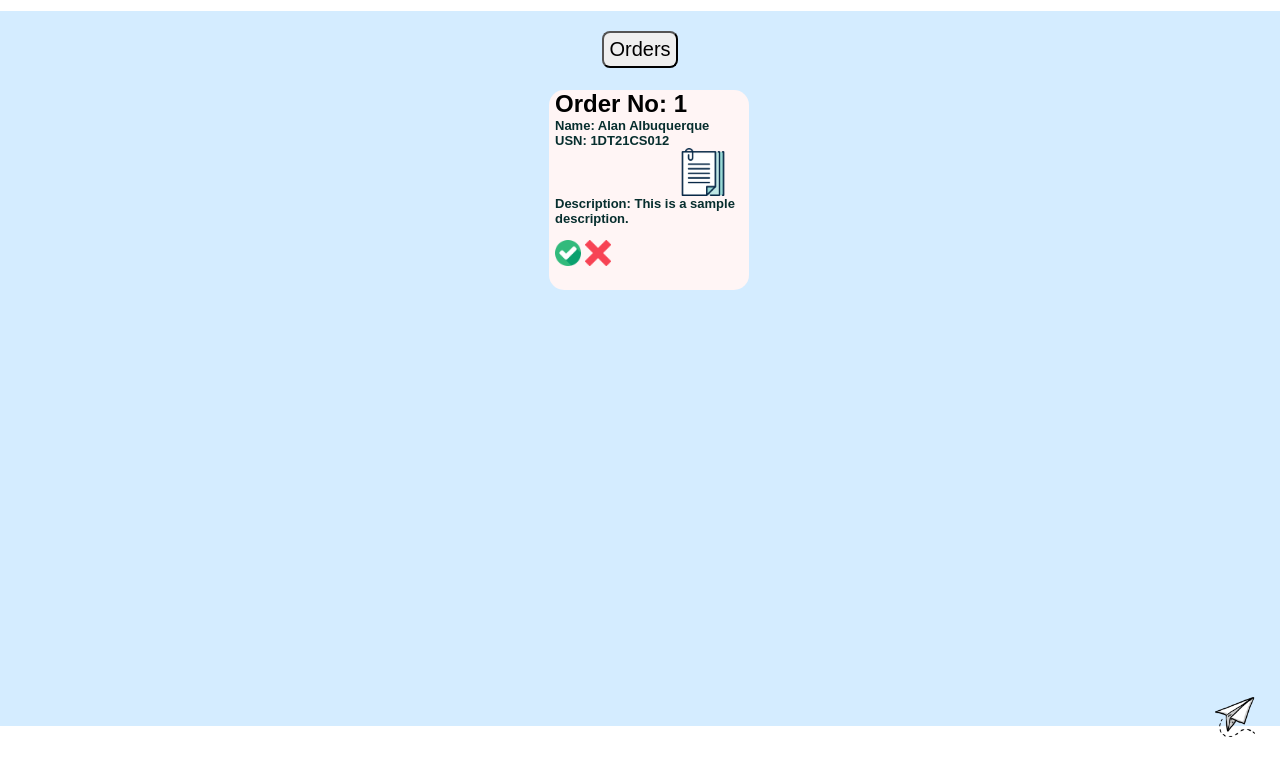
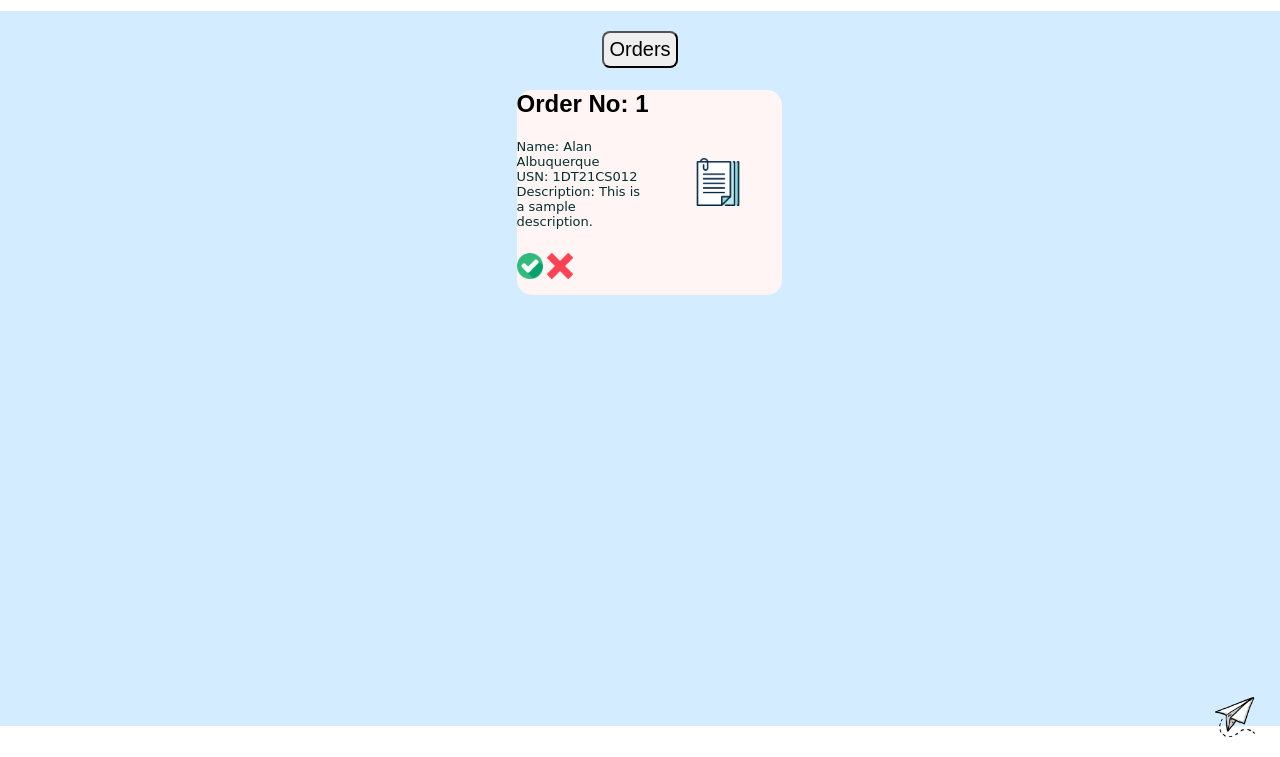
Before and after one commit to ThermalDust095/Xerox-Management, a plain HTML site: page index.html in a window 1280 px wide. Both pictures are taken after a click on the button "Orders". Shown: the part 43-800 px from the top of the page. Drawn offline with Linux system fonts and the light colour scheme.

Commit message:
Version 2

```diff
--- a/css/style.css
+++ b/css/style.css
@@ -32,9 +32,7 @@
     border: 1.5px solid transparent;
     /* border-radius: 8px; */
 }
-/* .border:hover {
-    background-color: cornsilk;
-} */
+
 .navbar-logo {
     height: 29px;
     width: 29px;
@@ -93,8 +91,8 @@
     /* border: 1px solid black; */
     margin-top: 14px;
     margin-left: 18px;
-    height: 200px;
-    width: 200px;
+    height: 205px;
+    width: 265px;
     background-color: rgb(146, 146, 159);
     border-radius: 15px;
     box-sizing: border-box;
@@ -102,40 +100,46 @@
 }
 
 .box-content {
-    margin-left: 6px;
-    font-family: cursive;
+    align-items: center;
+    /* margin-left: 6px; */
+    /* font-family: cursive; */
+}
+
+.order-details {
+    display: flex;
+    align-items: center;
+    justify-content: space-between;
+    margin-top: 10px;
+}
+.user-details, .file-container {
+    width: 48%;
 }
 .box-content p {
     font-size: 13px;
     color:rgb(7, 46, 46);
-    font-weight: bold;
+    font-family: cursive;
+    /* font-weight: bold; */
 }
 .file-image {
-    margin-left: 124px;
-}
-#fileLink {
-    display: inline-block;
-    margin-right: 10px;
+    width: 48px;
+    height: auto;
 }
 
-#fileLink img {
-    width: 48px;
-    height: auto;
-    vertical-align: middle;
-}
 .file-container {
     /* border: 1px solid yellow; */
     height: 111px;
-    background-color: rgb(219, 204, 188);
-    margin-right: 6px;
+    display: flex;
+    justify-content: center;
+    align-items: center;
     cursor: pointer;
     border-radius: 10px;
+    flex-shrink: 0;
 }
 .file-container:hover {
-    background-color: rgb(82, 163, 174);
+    background-color: rgb(255, 255, 255);
 }
 .file-container p {
-    align-content: center;
+    margin: 0;
 }
 
 .action-images {
--- a/js/script.js
+++ b/js/script.js
@@ -23,20 +23,38 @@ document.getElementById("ordersBtn").addEventListener("click", function(){
     const boxContent = document.createElement('div');
     boxContent.className = "box-content";
 
+    const orderNumber=document.createElement('h2');
+    orderNumber.textContent=`Order No: ${sampleOrder.orderNo}`;
+    boxContent.appendChild(orderNumber);
 
-    const content = `
-    <h2>Order No: ${sampleOrder.orderNo}</h2>
+    const orderDetails=document.createElement('div');
+    orderDetails.className="order-details";
+
+    const userDetails=document.createElement('div');
+    userDetails.className="user-details";
+    userDetails.innerHTML=`
     <p>Name: ${sampleOrder.name}</p>
     <p>USN: ${sampleOrder.usn}</p>
-    <p><a href="${sampleOrder.file}" id="fileLink"><img src="img/file-img.png" alt="File Image" class="file-image"></a></p>
-    <p>Description: ${sampleOrder.description}</p>
-    <div class="action-images">
-        <img src="img/accept.png" alt="Accept Image" class="action-image accept-image">
-        <img src="img/reject.png" alt="Reject Image" class="action-image reject-image">
-    </div>`;
+    <p>Description: ${sampleOrder.description}</p>`;
 
-    boxContent.innerHTML = content;
+    orderDetails.appendChild(userDetails);
 
+    const fileContainer=document.createElement('div');
+    fileContainer.className="file-container";
+    fileContainer.innerHTML=`
+    <p><a href="${sampleOrder.file}" id="fileLink"><img src="img/file-img.png" alt="File Image" class="file-image"></a></p>`;
+
+    orderDetails.appendChild(fileContainer);
+
+    boxContent.appendChild(orderDetails);
+
+    const confirmationContainer=document.createElement('div');
+    confirmationContainer.className="action-images";
+    confirmationContainer.innerHTML=`
+    <img src="img/accept.png" alt="Accept Image" class="action-image accept-image">
+    <img src="img/reject.png" alt="Reject Image" class="action-image reject-image">`;
+
+    boxContent.appendChild(confirmationContainer);
 
     boxContainer.appendChild(boxContent);
 
```
